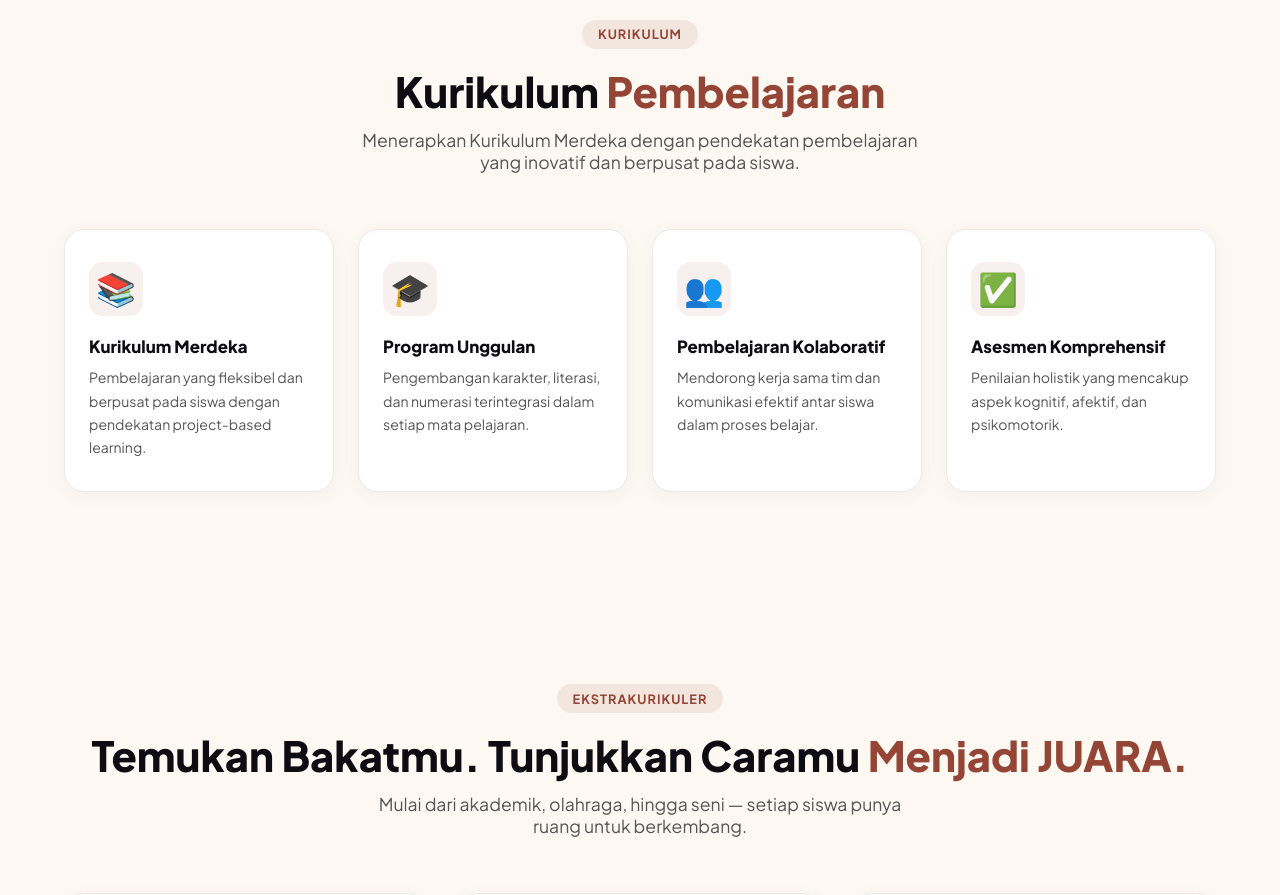
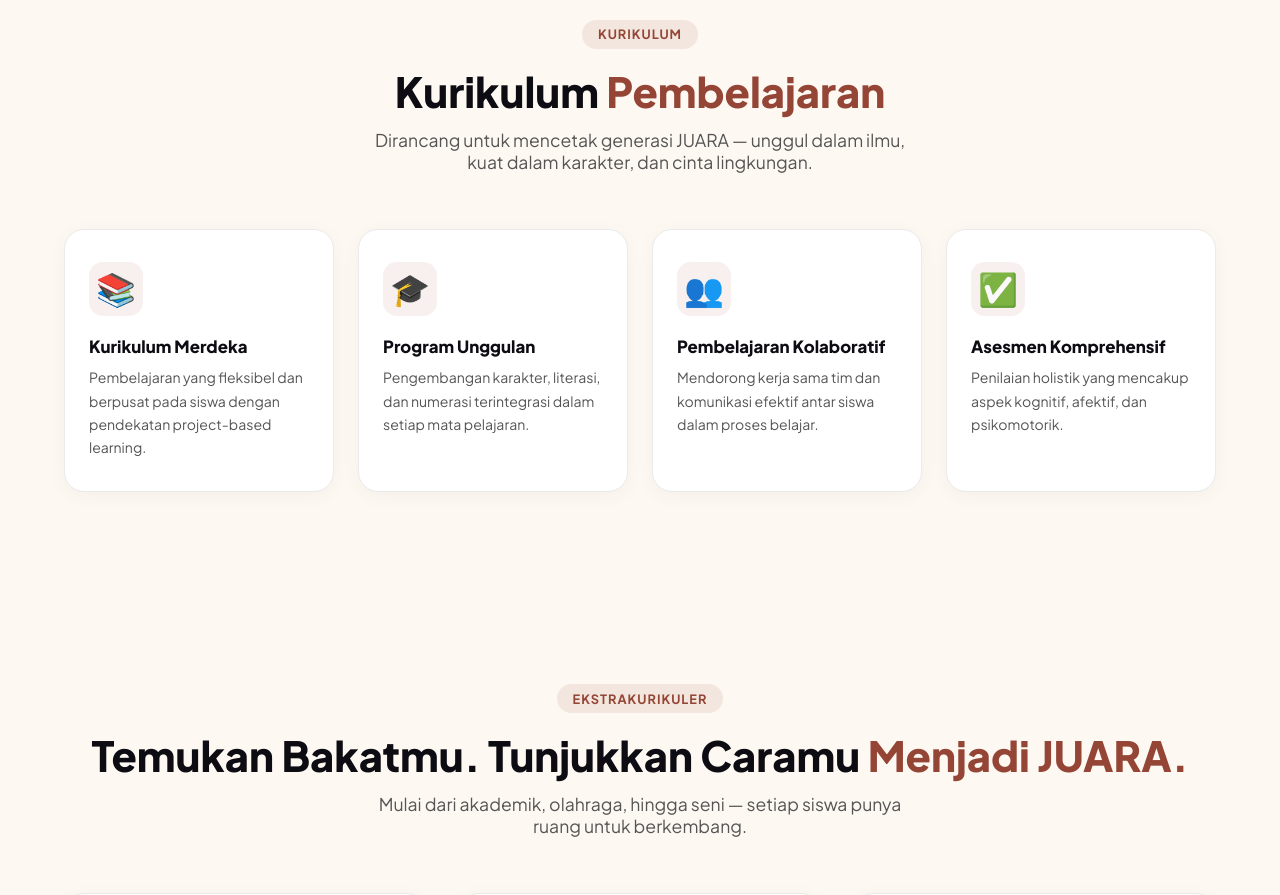
Before and after one commit to Santosa-Dev1507/website-smpn5-klaten, a Next.js app: page / in a window 1280 px wide. Shown: the part 1800-2695 px from the top of the page. Built offline with nearby package versions, Linux system fonts and the light colour scheme.

Commit message:
content: update sub-teks kurikulum dengan kata JUARA

```diff
--- a/app/page.tsx
+++ b/app/page.tsx
@@ -175,7 +175,7 @@ export default function Home() {
         <div className={styles.sectionHeader}>
           <div className={styles.sectionBadge}>Kurikulum</div>
           <h2>Kurikulum <span className={styles.highlightRed}>Pembelajaran</span></h2>
-          <p>Menerapkan Kurikulum Merdeka dengan pendekatan pembelajaran yang inovatif dan berpusat pada siswa.</p>
+          <p>Dirancang untuk mencetak generasi JUARA — unggul dalam ilmu, kuat dalam karakter, dan cinta lingkungan.</p>
         </div>
         <div className={styles.kurikulumGrid}>
           {[
```
